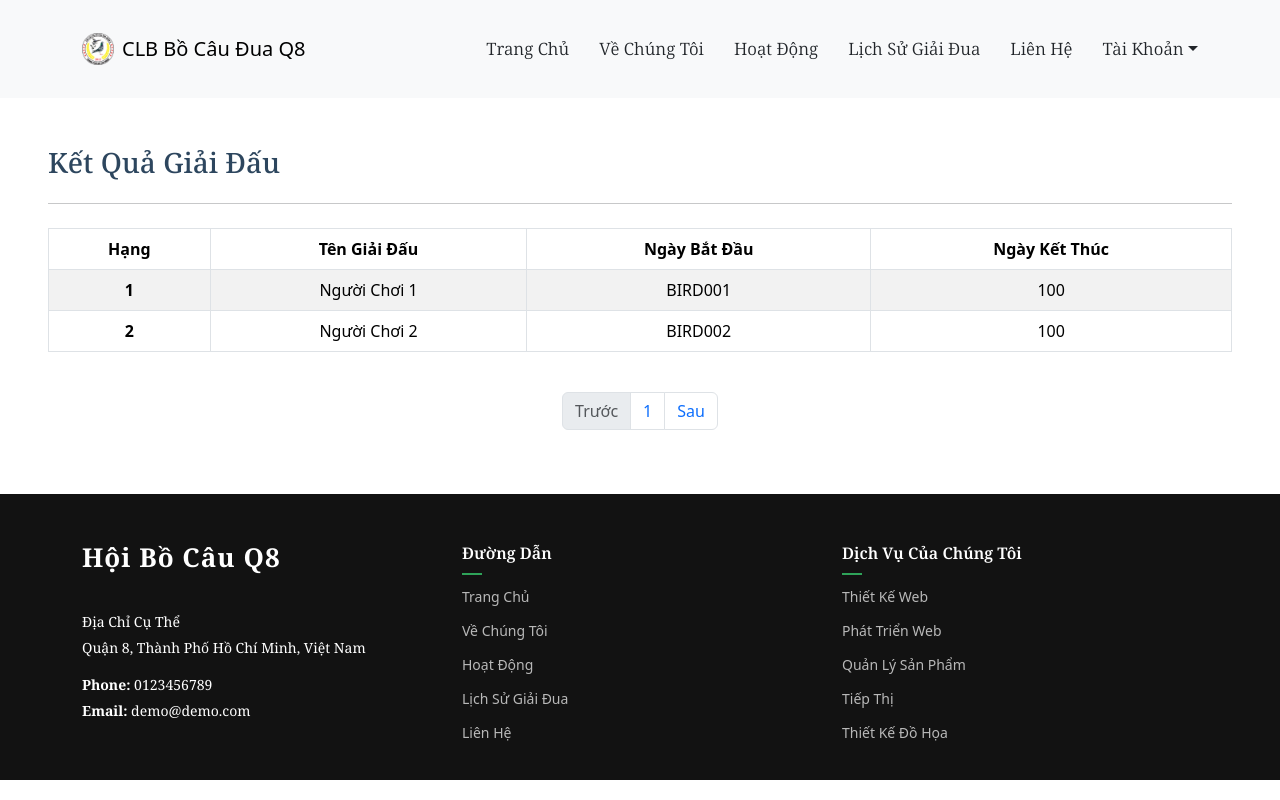
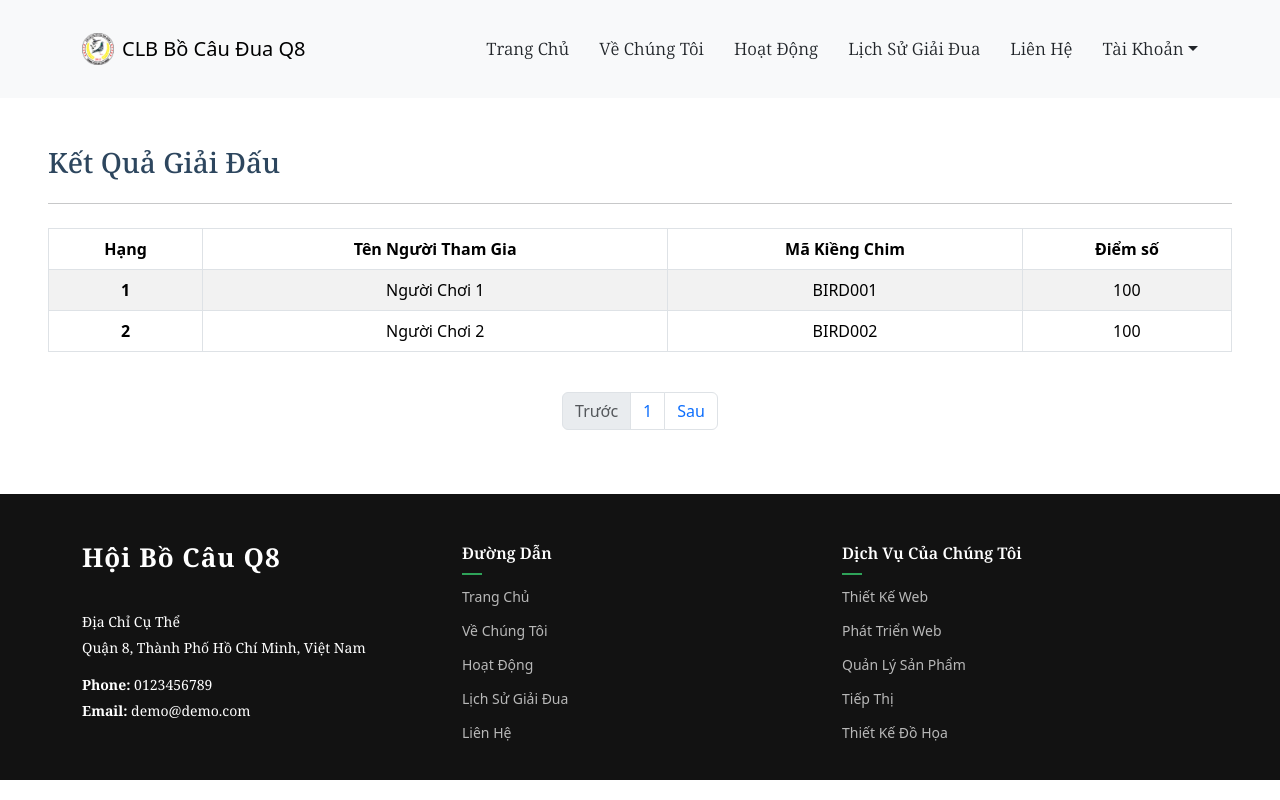
Before and after one commit to tungit2507/hbcq8-UI, a React (Create React App) app in the folder birdraceapp/: page /tournament-result in a window 1280 px wide. Built offline with nearby package versions, Linux system fonts and the light colour scheme.

Commit message:
fix  tournament result

```diff
--- a/birdraceapp/src/pages/tournament/TournamentResult.jsx
+++ b/birdraceapp/src/pages/tournament/TournamentResult.jsx
@@ -37,9 +37,9 @@ const TournamentResults = () => {
           <CTableHead>
             <CTableRow>
               <CTableHeaderCell scope="col">Hạng</CTableHeaderCell>
-              <CTableHeaderCell scope="col">Tên Giải Đấu</CTableHeaderCell>
-              <CTableHeaderCell scope="col">Ngày Bắt Đầu</CTableHeaderCell>
-              <CTableHeaderCell scope="col">Ngày Kết Thúc</CTableHeaderCell>
+              <CTableHeaderCell scope="col">Tên Người Tham Gia</CTableHeaderCell>
+              <CTableHeaderCell scope="col">Mã Kiềng Chim</CTableHeaderCell>
+              <CTableHeaderCell scope="col">Điểm số</CTableHeaderCell>
             </CTableRow>
           </CTableHead>
           <CTableBody>
```
